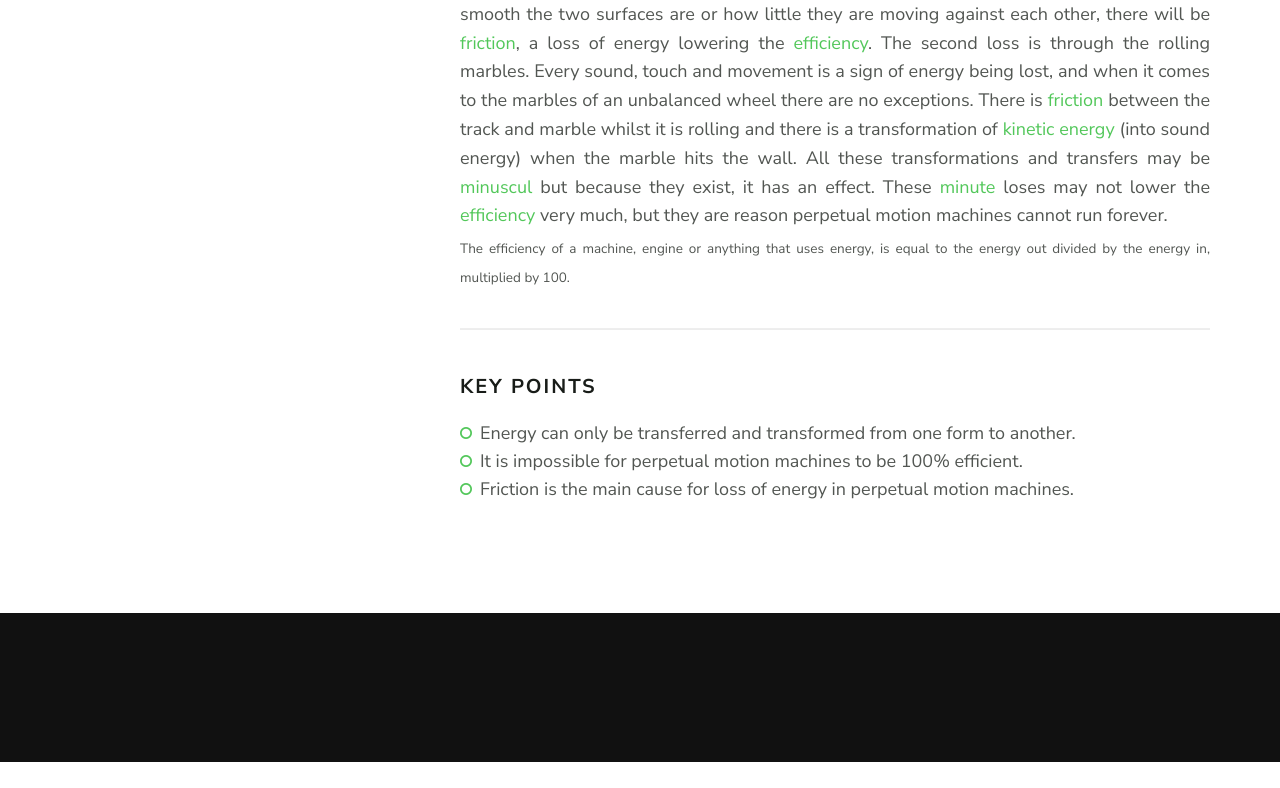
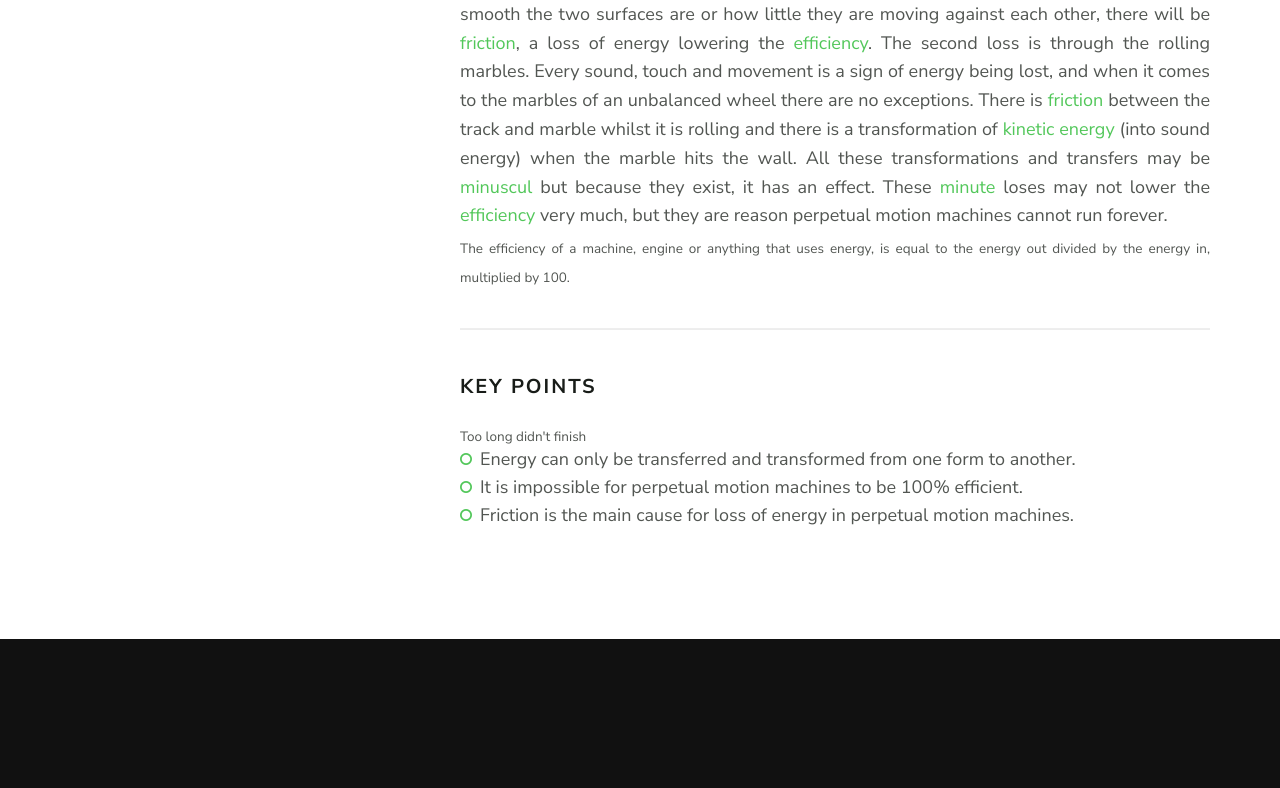
Before and after one commit to Mike-15/mike-15.github.io, a plain HTML site: page law1.html in a window 1280 px wide. Shown: the part 1402-2190 px from the top of the page. Before the commit the page ends 2164 px from the top, so only its background shows below. Drawn offline with Linux system fonts and the light colour scheme.

Commit message:
Update law1.html

```diff
--- a/law1.html
+++ b/law1.html
@@ -94,7 +94,7 @@
                     </div>
                     <div class="row">
                         <div class="col-lg-12 col-md-12 col-sm-12 col-xs-12">
-                            <h3>Key Points</h3>
+                            <h3>Key Points</h3><sub>Too long didn't finish</sub>
                             <div class="service-list">
                                 <ul class="angle angle-right">
                                     <li>Energy can only be transferred and transformed from one form to another.</li>
```
